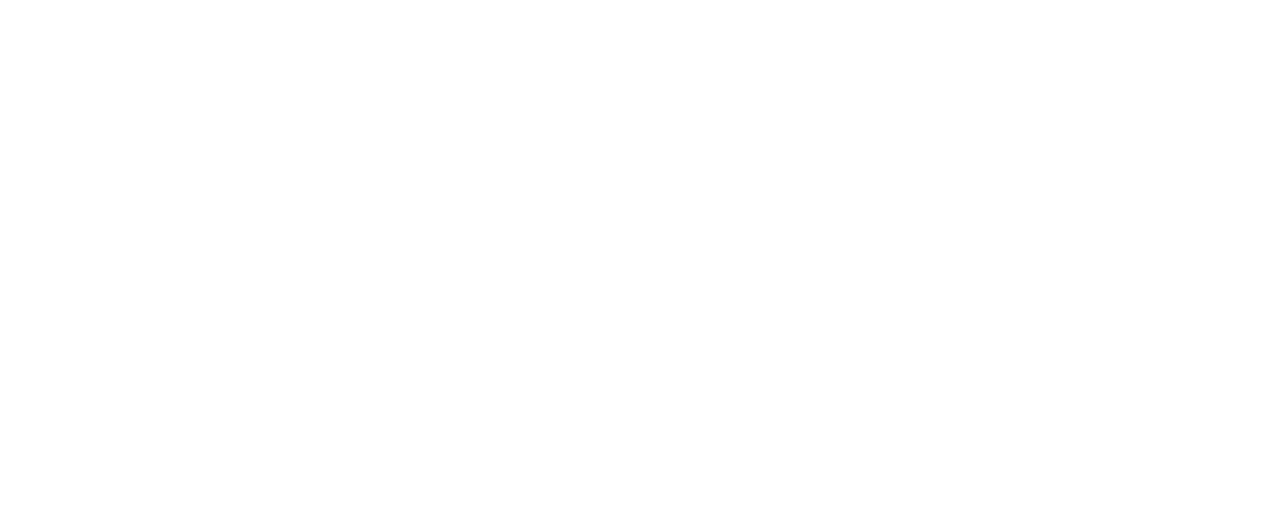
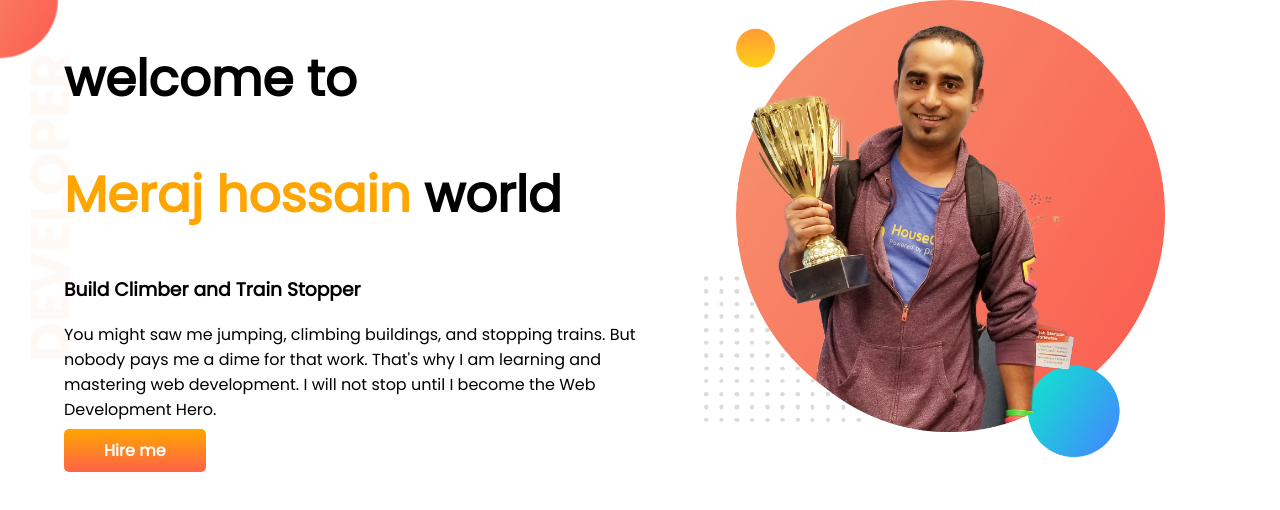
Before and after one commit to Merajhossain2002/developer-portfolio, a plain HTML site: page index.html in a window 1280 px wide. Drawn offline with Linux system fonts and the light colour scheme.

Commit message:
first section ready

```diff
--- a/index.html
+++ b/index.html
@@ -5,9 +5,31 @@
     <meta http-equiv="X-UA-Compatible" content="IE=edge" />
     <meta name="viewport" content="width=device-width, initial-scale=1.0" />
     <title>developer-portfolio</title>
+    <link rel="preconnect" href="https://fonts.googleapis.com" />
+    <link rel="preconnect" href="https://fonts.gstatic.com" crossorigin />
+    <link
+      href="https://fonts.googleapis.com/css2?family=Poppins&display=swap"
+      rel="stylesheet"
+    />
     <link rel="stylesheet" href="style.css" />
   </head>
   <body>
-
+    <section class="first-section">
+      <div class="half-width">
+        <h1>welcome to</h1>
+        <h1><span class="header-name">Meraj hossain</span> world</h1>
+        <h3>Build Climber and Train Stopper</h3>
+        <p>
+          You might saw me jumping, climbing buildings, and stopping trains. But
+          nobody pays me a dime for that work. That's why I am learning and
+          mastering web development. I will not stop until I become the Web
+          Development Hero.
+        </p>
+        <a class="hire-button" href="https://github.com/Merajhossain2002" target="_blank">Hire me</a>
+      </div>
+      <div class="half-width">
+        <img src="images/jhankar.png" alt="" />
+      </div>
+    </section>
   </body>
 </html>
--- a/style.css
+++ b/style.css
@@ -0,0 +1,32 @@
+body{
+  font-family: 'Poppins', sans-serif;
+  margin: 0;
+}
+h1{
+  font-size: 50px;
+}
+.header-name{
+  color: orange;
+}
+section{
+  display: flex;
+}
+.half-width{
+  width: 50%;
+  padding-left: 5%;
+}
+.half-width img{
+  width: 80%;
+}
+.hire-button{
+  text-decoration: none;
+  font-weight: 700;
+  background-image: linear-gradient(orange, tomato);
+  border-radius: 5px;
+  color: white;
+  padding: 10px 40px;
+}
+.first-section{
+  background-image: url(images/top-banner.png);
+  background-repeat: no-repeat;
+}
```
